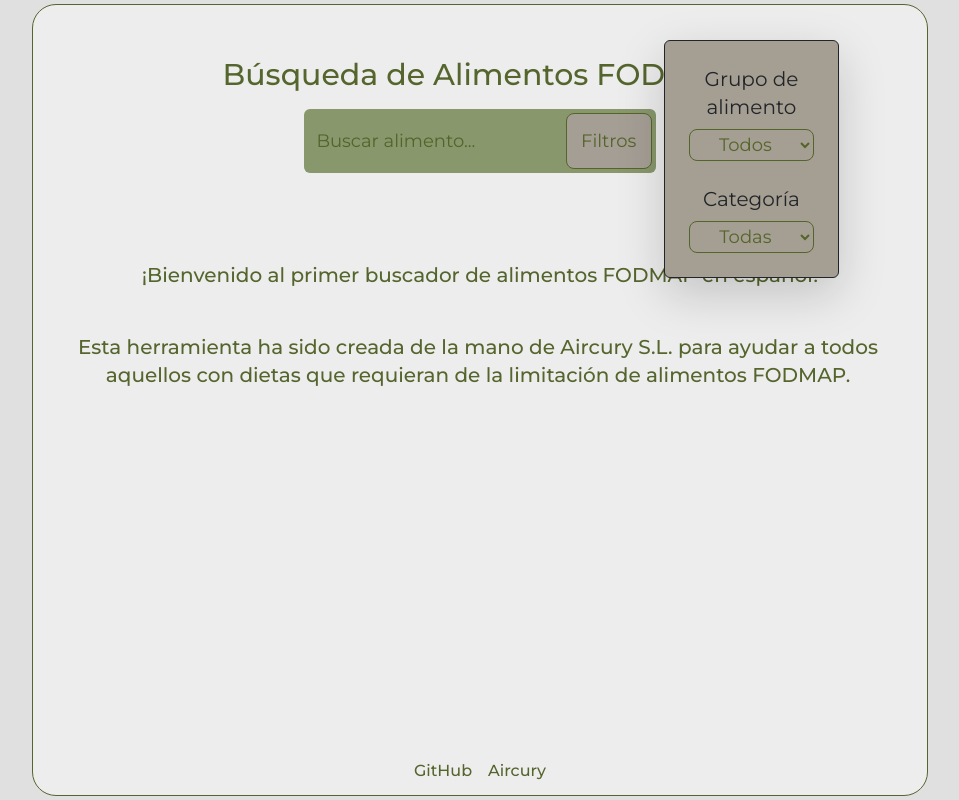
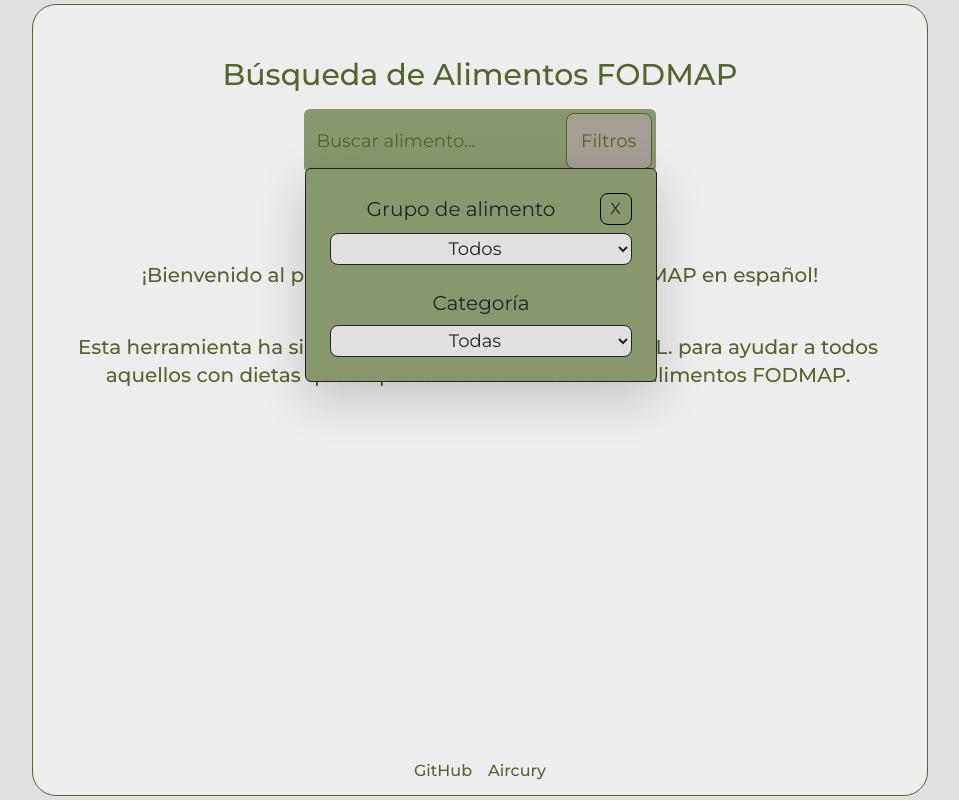
Before and after one commit to ortizzxz/FODMAP-App, a React (Vite) app in the folder fodmap-app/: page / in a window 1280 px wide. Both pictures are taken after a click on the button "Filtros". Shown: the whole page, without its empty margins (160-1119 px from the left). Built offline with nearby package versions, Linux system fonts and the light colour scheme; no server answers.

Commit message:
fixing filter box

```diff
--- a/fodmap-app/src/components/CategoryFilter.tsx
+++ b/fodmap-app/src/components/CategoryFilter.tsx
@@ -12,7 +12,7 @@ export const CategoriaFilter:React.FC<CategoriaFilterProps> = ({ setSelectedCate
 
     return (
         <div >
-            <select className='w-full rounded-lg h-8  border-1 text-center text-lg  text-main bg-third'
+            <select className='w-full rounded-lg h-8  border-1 text-center text-lg   bg-[#e1e0e0]'
             onChange={handleCategoryChange}>
                 <option value="">Todas</option>
                 <option value="legumbres hortalizas">Legumbres y Hortalizas</option>
--- a/fodmap-app/src/components/FoodContainer.tsx
+++ b/fodmap-app/src/components/FoodContainer.tsx
@@ -17,7 +17,7 @@ interface FoodDetailResponse {
       carbohydrate: string;
     };
   };
-  imageUrl?: string; // Añadido para la imagen
+  imageUrl?: string; // added for the img
 }
 
 interface FoodSearcherProps {
--- a/fodmap-app/src/components/GroupFilter.tsx
+++ b/fodmap-app/src/components/GroupFilter.tsx
@@ -12,7 +12,7 @@ export const GrupoFilter:React.FC<GrupoFilterProps> = ({ setSelectedGroup }) =>
 
     return (
         <div >
-            <select className='w-full rounded-lg mb- h-8  border-1 text-center text-lg text-main bg-third'
+            <select className='w-full rounded-lg mb- h-8  border-1 text-center text-lg bg-[#e1e0e0]'
             onChange={handleGroupChange}>
                 <option value="">Todos</option>
                 <option value="carbohidratos">Carbohidratos</option>
--- a/fodmap-app/src/components/ProductApp.tsx
+++ b/fodmap-app/src/components/ProductApp.tsx
@@ -64,7 +64,7 @@ export const ProductApp: React.FC = () => {
 
     const handleSearchTermChange = (term: string) => {
         setSearchTerm(term);
-        if (term !== ''){
+        if (term !== '') {
             setShowWelcomeMessage(false);
         }
     };
@@ -102,7 +102,7 @@ export const ProductApp: React.FC = () => {
                     <div className='relative mx-auto w-[95%] lg:w-[40%] md:w-[30%]  rounded-md bg-[#88976c]'>
                         <div className='flex p-1 '>
                             <div className='w-3/4 flex' onClick={hideFilters}>
-                                <FoodBuscador setSearchTerm={handleSearchTermChange}/>
+                                <FoodBuscador setSearchTerm={handleSearchTermChange} />
                             </div>
                             <button
                                 className='w-1/4 text-main text-lg transition duration-300 hover:border-main focus:border-main focus-within:bg-[#a59e95] active:bg-[#af9987]'
@@ -112,8 +112,18 @@ export const ProductApp: React.FC = () => {
                             </button>
                         </div>
                         {showFilters && (
-                            <div className="bg-third border-1 rounded absolute lg:top-[-120%] lg:left-[100%] md:top-[-120%] md:left-[100%] w-1/2 ml-2 mt-2 p-4 shadow-lg transition-transform duration-1000 transform scale-100">
-                                <h2 className="text-xl mb-2 text-center custom-text">Grupo de alimento</h2>
+    <div className="bg-[#88976c] border-1 rounded absolute lg:top-[80%] lg:left-[-2%] md:top-[-120%] md:left-[100%] w-full
+                    ml-2 mt-2 p-4 shadow-lg transition-transform duration-1000 transform scale-100">
+
+        <div className="flex items-center justify-between mb-2">
+            <h2 className="text-xl text-center custom-text flex-grow">Grupo de alimento</h2>
+            <button
+            onClick={hideFilters}
+            className='w-8 h-8 text-center border-1 border-black hover:bg-[#e1e0e0] transition-colors duration-500 ml-2'>
+                X
+            </button>
+        </div>
+
         <GrupoFilter setSelectedGroup={setSelectedGroup} />
         <h2 className="text-xl mt-4 mb-2 text-center custom-text">Categoría</h2>
         <CategoriaFilter setSelectedCategory={setSelectedCategory} />
@@ -144,7 +154,7 @@ export const ProductApp: React.FC = () => {
                         </h2>
                     )}
                     {hasResults && (
-                        <FoodSearcher alimento={filteredAlimentos}  />
+                        <FoodSearcher alimento={filteredAlimentos} />
                     )}
                 </div>
 
--- a/fodmap-app/src/components/fatSecretService.ts
+++ b/fodmap-app/src/components/fatSecretService.ts
@@ -77,12 +77,12 @@ export const searchFood = async (query: string): Promise<any> => {
 export const searchImage = async (query: string): Promise<any> => {
   try {
     const apiKey = import.meta.env.VITE_PIXABAY_API_KEY;
-    console.log(`Realizando consulta a Pixabay con: "${query}"`); // Log para verificar la consulta
+    console.log(`Realizando consulta a Pixabay con: "${query}"`); // Log so we can check the query
 
     const response = await axios.get('https://pixabay.com/api/', {
       params: {
         key: apiKey,
-        q: encodeURIComponent(query),  // Usa el nombre del alimento directamente
+        q: encodeURIComponent(query),  // no need to translate de food to send it to pixabay so we save a translation
         image_type: 'photo',
         per_page: 5,
       }
```
Lines whose indentation alone changed are shown as unchanged.
